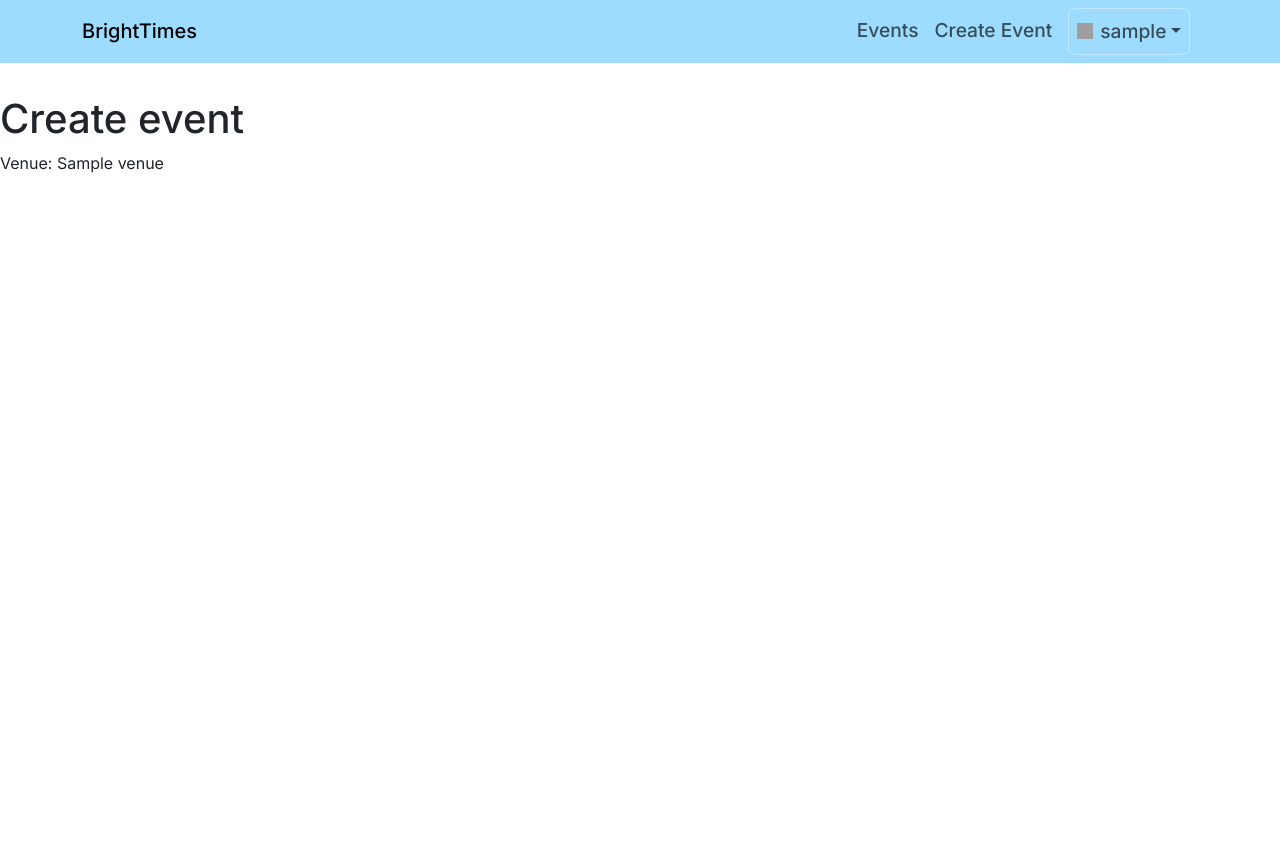
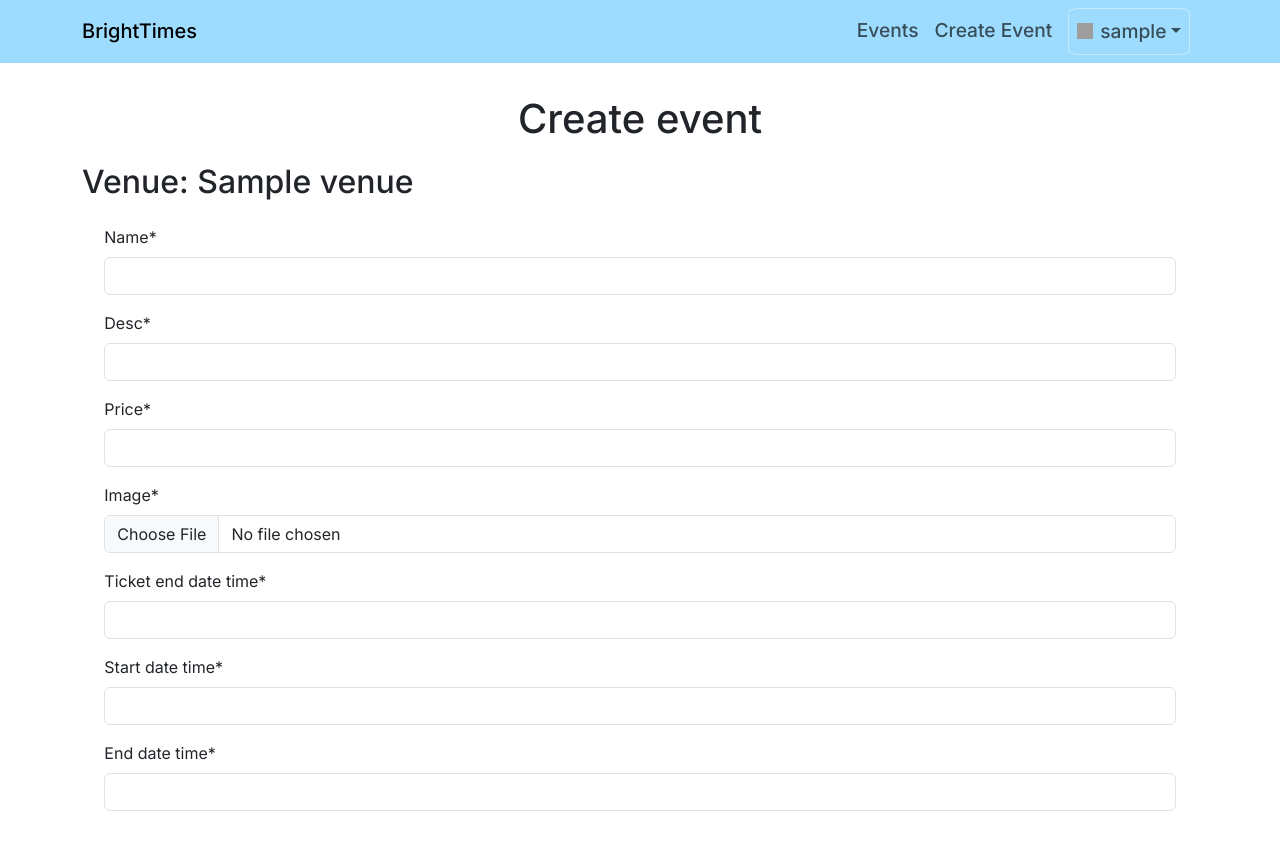
Before and after one commit to avabellaw/bright-times, a Django app: page /events/create/1 in a window 1280 px wide. Before the commit the page ends 173 px from the top, so only its background shows below. Run offline with Django 5.2, Linux system fonts and the light colour scheme; a user stored in the database is signed in; tables that the repository leaves empty hold one stand-in row (values such as "Sample post"); some libraries are stand-ins or nearby versions; grey boxes are pictures that could not be loaded.

Commit message:
Add event inputs onto event creation page (#17)

```diff
--- a/events/forms.py
+++ b/events/forms.py
@@ -1,5 +1,11 @@
 from django import forms
-from .models import Venue, Address
+from .models import Venue, Address, Event
+
+
+class EventForm(forms.ModelForm):
+    class Meta():
+        model = Event
+        exclude = ['venue', 'created_by_venue_manager']
 
 
 class VenueForm(forms.ModelForm):
--- a/events/templates/events/create_event.html
+++ b/events/templates/events/create_event.html
@@ -1,6 +1,27 @@
 {% extends 'base.html' %}
+{% load crispy_forms_tags %}
+
+{% block title %}
+    {{ block.super }}
+    - Create Event
+{% endblock %}
 
 {% block content %}
-    <h1>Create event</h1>
-    <p>Venue: {{ venue.name }}</p>
+    <div class="container">
+        <div class="row">
+            <div class="col">
+                <div class="page-header">
+                    <h1>Create event</h1>
+                </div>
+            </div>
+        </div>
+        <div class="row">
+            <div class="col">
+                <h2>Venue: {{ venue.name }}</h2>
+                <section class="input-fields">
+                    {{ event_form|crispy }}
+                </section>
+            </div>
+        </div>
+    </div>
 {% endblock %}
--- a/events/templates/events/venues/choose-or-create-venue.html
+++ b/events/templates/events/venues/choose-or-create-venue.html
@@ -25,7 +25,7 @@
                 <div class="col">
                     <h2 class="venue-section-header">Your Venues:</h2>
                     <hr>
-                    <section class="venue-input-fields">
+                    <section class="input-fields">
                         <form action="{% url 'create_event' %}" method="post">
                             {% csrf_token %}
                             {% for venue in venues %}
@@ -55,11 +55,11 @@
             <div class="col">
                 <form action="{% url 'choose_or_create_venue' %}" method="post">
                     {% csrf_token %}
-                    <section class="venue-input-fields">
+                    <section class="input-fields">
                         <h3>Venue Details:</h3>
                         {{ venue_form|crispy }}
                     </section>
-                    <section class="venue-input-fields">
+                    <section class="input-fields">
                         <h3>Venue Address:</h3>
                         {{ address_form|crispy }}
                     </section>
--- a/events/tests.py
+++ b/events/tests.py
@@ -39,7 +39,7 @@
 
         self.assertIsNotNone(event)
 
-    def test_event_creation_page_can_be_accessed(self):
+    def test_access_to_event_creation_page(self):
         client = Client()
 
         client.login(username=self.user.username, password='doe')
@@ -48,7 +48,7 @@
 
         self.assertEqual(response.status_code, 200)
 
-    def test_unauthorized_event_creation(self):
+    def test_unauthorized_access_to_event_creation_page(self):
         client = Client()
 
         response = client.get(reverse('create_event', args=[self.venue.id]))
--- a/events/views.py
+++ b/events/views.py
@@ -1,5 +1,5 @@
 from django.shortcuts import render, redirect
-from .forms import AddressForm, VenueForm
+from .forms import AddressForm, VenueForm, EventForm
 from django.contrib.auth.decorators import login_required
 from .models import Event, Venue, VenueManager
 from django.contrib import messages
@@ -71,10 +71,13 @@
         messages.error(request, "You're not a manager of this venue.")
         raise PermissionDenied
 
+    event_form = EventForm()
+
     template = 'events/create_event.html'
 
     context = {
         'venue': venue,
+        'event_form': event_form,
     }
 
     return render(request, template, context)
--- a/static/css/style.css
+++ b/static/css/style.css
@@ -166,6 +166,14 @@
 
 /* End Events */
 
+/* Forms */
+
+    section.input-fields {
+        padding: 1em 2%;
+    }
+
+/* End Forms */
+
 /* Venue */
 
     /* Venue creation */
@@ -175,8 +183,4 @@
         margin-bottom: 0.5em;
     }
 
-    section.venue-input-fields {
-        padding: 1em 2%;
-    }
-
 /* End Venue */
```
